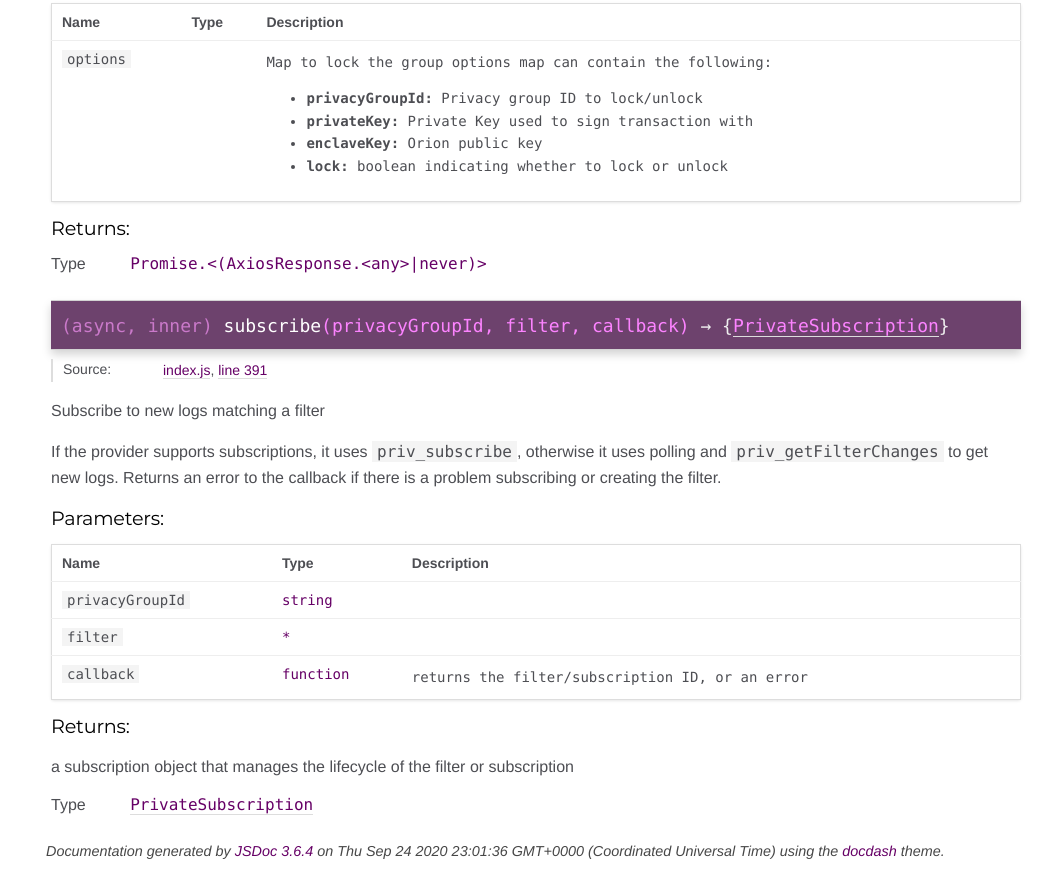
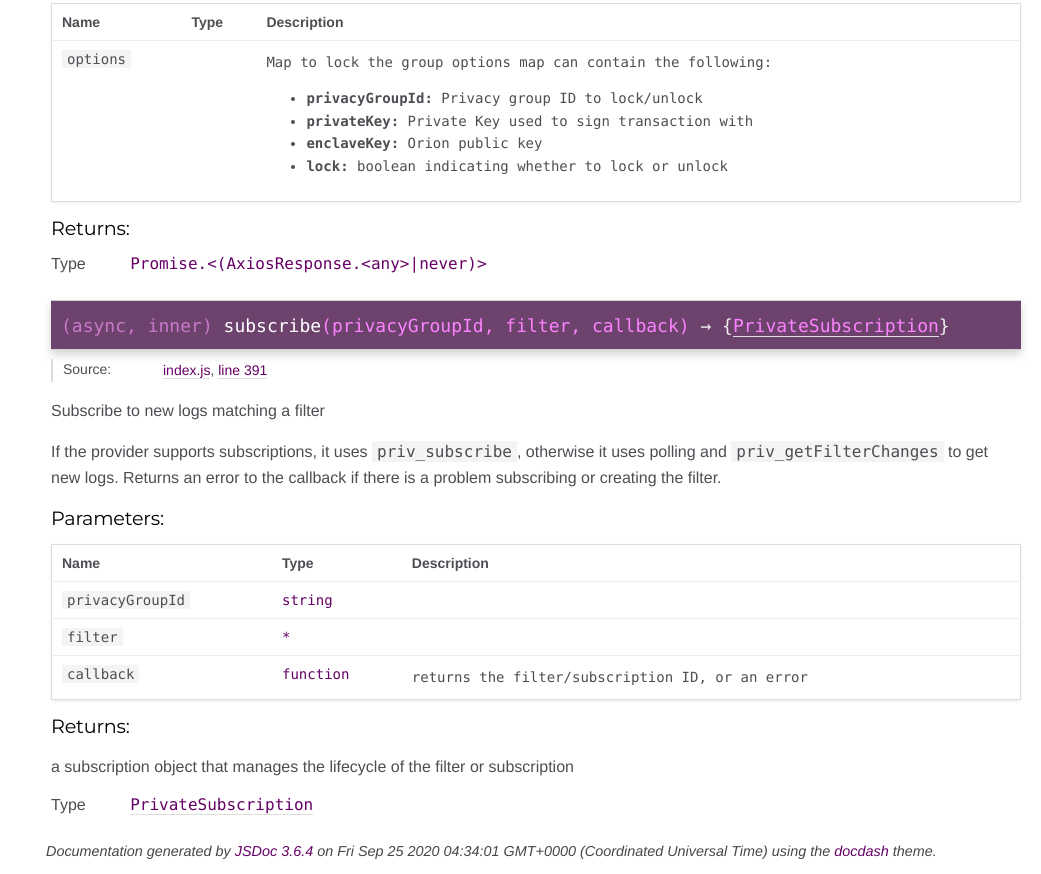
Before and after one commit to Consensys/web3js-eea, a plain HTML site: page latest/EEAClient.html in a window 1280 px wide. Shown: the part 6060-6934 px from the top of the page, without its empty margins (239-1280 px from the left). Drawn offline with Linux system fonts and the light colour scheme.

Commit message:
Automated SDK documentation update
[ci skip] Circle CI build 673, see https://circleci.com/gh/PegaSysEng/web3js-eea/673

Branch: master, commit: 61424ccac52f307032c8f0bfb4c040873d8b73a0, tag:none

```diff
--- a/latest/EEAClient.html
+++ b/latest/EEAClient.html
@@ -2480,7 +2480,7 @@ lifecycle of the filter or subscription</p>
 <br class="clear">
 
 <footer>
-    Documentation generated by <a href="https://github.com/jsdoc3/jsdoc">JSDoc 3.6.4</a> on Thu Sep 24 2020 23:01:36 GMT+0000 (Coordinated Universal Time) using the <a href="https://github.com/clenemt/docdash">docdash</a> theme.
+    Documentation generated by <a href="https://github.com/jsdoc3/jsdoc">JSDoc 3.6.4</a> on Fri Sep 25 2020 04:34:01 GMT+0000 (Coordinated Universal Time) using the <a href="https://github.com/clenemt/docdash">docdash</a> theme.
 </footer>
 
 <script>prettyPrint();</script>
```
Also changed, not shown: latest/PrivateTransaction.html (+1 -1 lines), latest/custom-ethjs-util.js.html (+1 -1 lines), latest/global.html (+1 -1 lines), latest/index.html (+1 -1 lines), latest/index.js.html (+1 -1 lines), latest/privacyGroup.js.html (+1 -1 lines), latest/privateSubscription.js.html (+1 -1 lines), latest/privateTransaction.js.html (+1 -1 lines).
